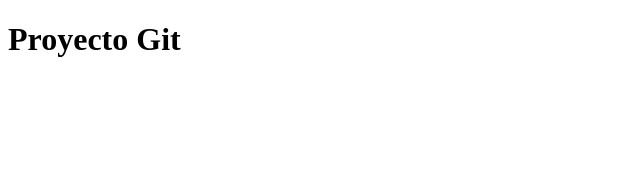
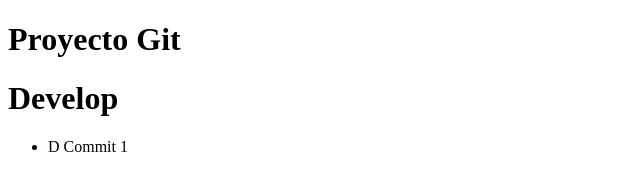
Before and after one commit to marinaln13/ProyectoGit, a plain HTML site: page index.html in a window 1280 px wide. Shown: the whole page, without its empty margins (0-640 px from the left). Drawn offline with Linux system fonts and the light colour scheme.

Commit message:
D Commit 1

```diff
--- a/index.html
+++ b/index.html
@@ -9,5 +9,11 @@
 
     <h1>Proyecto Git</h1>
 
+
+    <h1>Develop</h1>
+    <ul>
+        <li>D Commit 1</li>
+    </ul>
+
 </body>
 </html>
```
Also changed, not shown: 1 other file.
